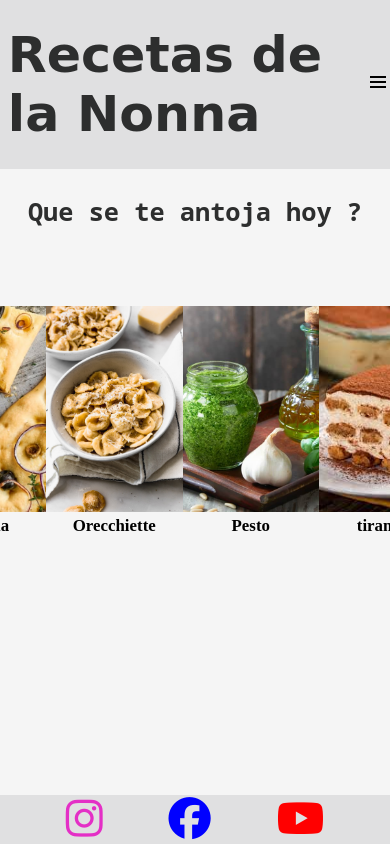
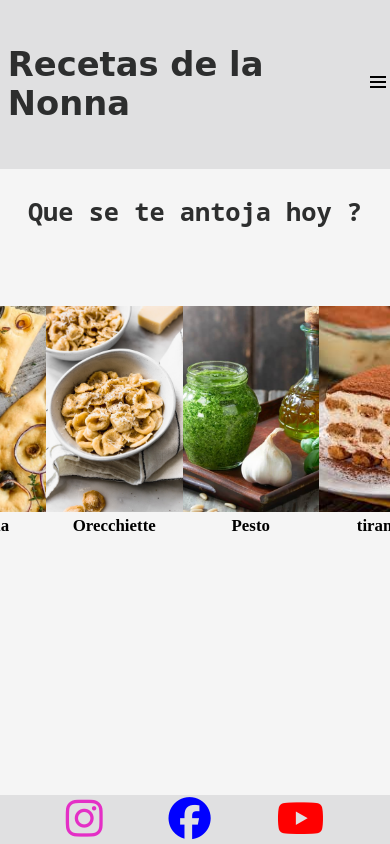
Before and after one commit to FernandaZabala/fernandazabala.github.io, a plain HTML site: page index.html in a window 390 px wide. Drawn offline with Linux system fonts and the light colour scheme; a web font is replaced by a local one.

Commit message:
modificaciones media queries nav

```diff
--- a/css/Estilo.css
+++ b/css/Estilo.css
@@ -27,7 +27,7 @@ body{
     width: max-content;
     margin-left: 2vw;
     font-family: Grand Hotel, cursive ;
-    font-size:7vh;
+    font-size:5vh;
     color: #2d2e2e;
 }
 .nav-label, .nav-input{
@@ -403,7 +403,7 @@ margin-bottom: 4vh;
         width: max-content;
         margin-left:2vw ;
         margin-right: 3vw;
-        font-size:6vh;
+        font-size:4vh;
     }
     .nav-label, .nav-input{
         display:none;
@@ -420,7 +420,7 @@ margin-bottom: 4vh;
     }
     .nav-menu ul li>a{
         font-weight:900;
-        font-size: 3vh;
+        font-size: 2vh;
 
     }
     /*seccion contacto*/
```
